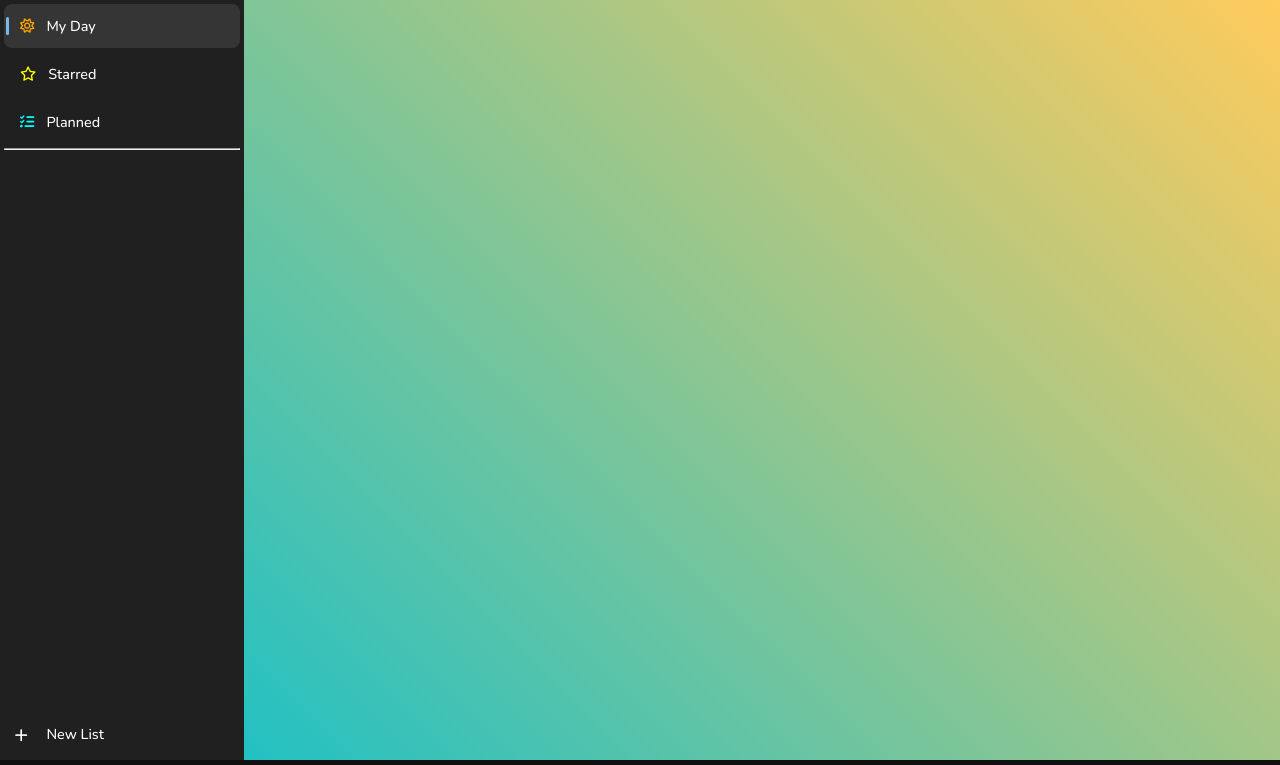
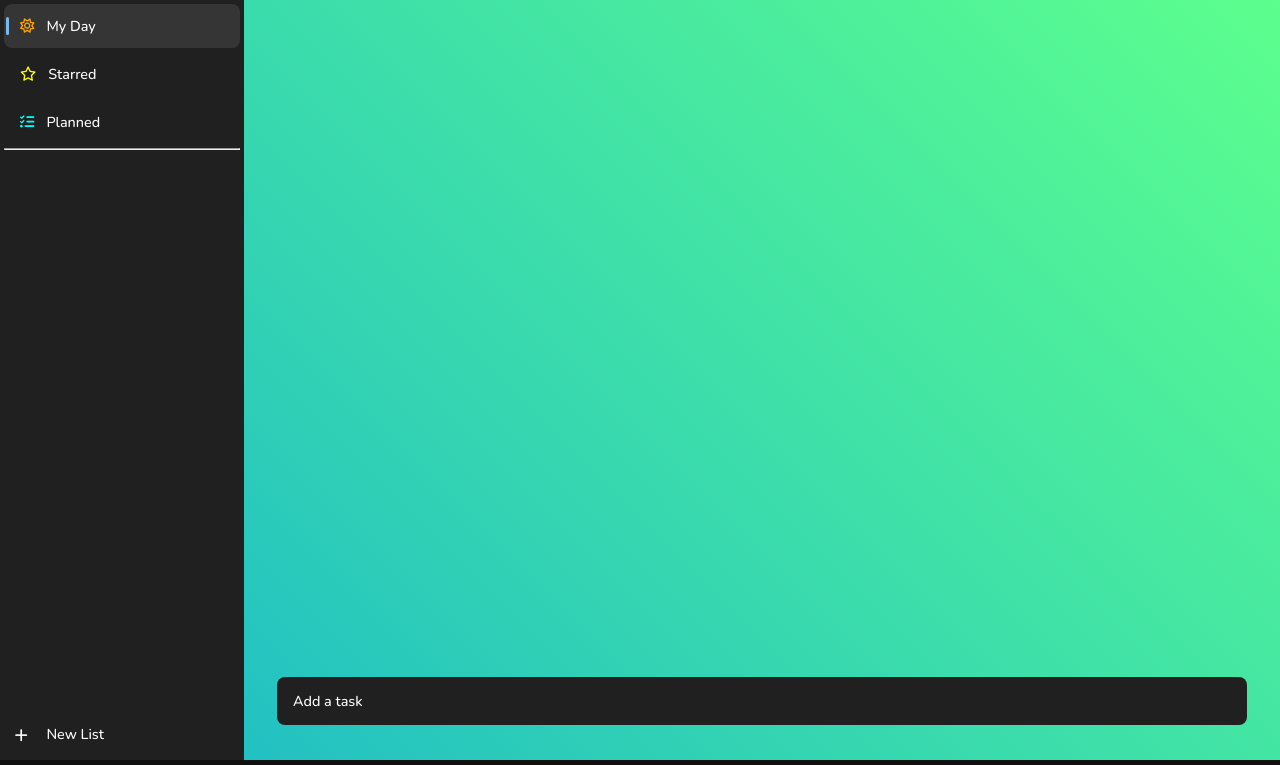
Before and after one commit to peetzaecksdee/TOP-Todo-List, a website built with webpack: page dist/index.html in a window 1280 px wide. Shown: the top 765 px of the page. Built offline with nearby package versions, Linux system fonts and the light colour scheme.

Commit message:
Added add todo Button

```diff
--- /dev/null
+++ b/src/Components/pages/Users.css
@@ -0,0 +1,26 @@
+main {
+  height: 100%;
+  width: var(--main-width);
+  background: var(--user-gradient);
+
+  display: flex;
+  flex-direction: column;
+  align-items: center;
+  justify-content: space-between;
+}
+
+#todoList {
+  display: flex;
+  align-items: center;
+  overflow-y: scroll;
+
+  width: 95%
+}
+
+#addTodo {
+  position: fixed;
+  bottom: 75px;
+  height: 3rem;
+  width: calc(var(--main-width) - 15%);
+  background-color: var(--side-color);
+}
--- a/src/Components/pages/Users.js
+++ b/src/Components/pages/Users.js
@@ -0,0 +1,18 @@
+import './Users.css';
+
+function createUserPage() {
+  const main = document.createElement('main');
+  const todoList = document.createElement('div');
+  todoList.id = 'todoList';
+
+  const addTodoBtn = document.createElement('button');
+  addTodoBtn.id = 'addTodo';
+  addTodoBtn.textContent = "Add a task";
+
+  main.appendChild(todoList)
+  main.appendChild(addTodoBtn);
+
+  return main;
+}
+
+export default createUserPage;
--- a/src/Controllers/RenderController.js
+++ b/src/Controllers/RenderController.js
@@ -1,6 +1,7 @@
 import Footer from '../Components/Footer.js';
 import Sidebar from '../Components/Sidebar.js';
-import createDefaultPage from '../Components/pages/Default.js';
+import DefaultPage from '../Components/pages/Default.js';
+import UserPage from '../Components/pages/Users.js';
 
 import { loadProjects } from './ProjectController.js';
 import { ProjectButton } from '../utils';
@@ -40,7 +41,8 @@ export function renderProjects() {
 export function init() {
   const content = document.querySelector('#content');
   content.appendChild(Sidebar());
-  content.appendChild(createDefaultPage());
+  // content.appendChild(DefaultPage());
+  content.appendChild(UserPage());
   content.appendChild(document.createElement('div'));
   const body = document.querySelector('body');
   body.appendChild(Footer());
--- a/src/style.css
+++ b/src/style.css
@@ -11,6 +11,7 @@
 
 :root {
   --main-gradient: linear-gradient(45deg, rgba(34,193,195,1) 0%, rgba(255,203,92,1) 100%);
+  --user-gradient: linear-gradient(45deg, rgba(34,193,195,1) 0%, rgb(92, 255, 141) 100%);
   --side-color: #202020;
   --footer-color: #101010;
   --content-height: 95vh;
```
